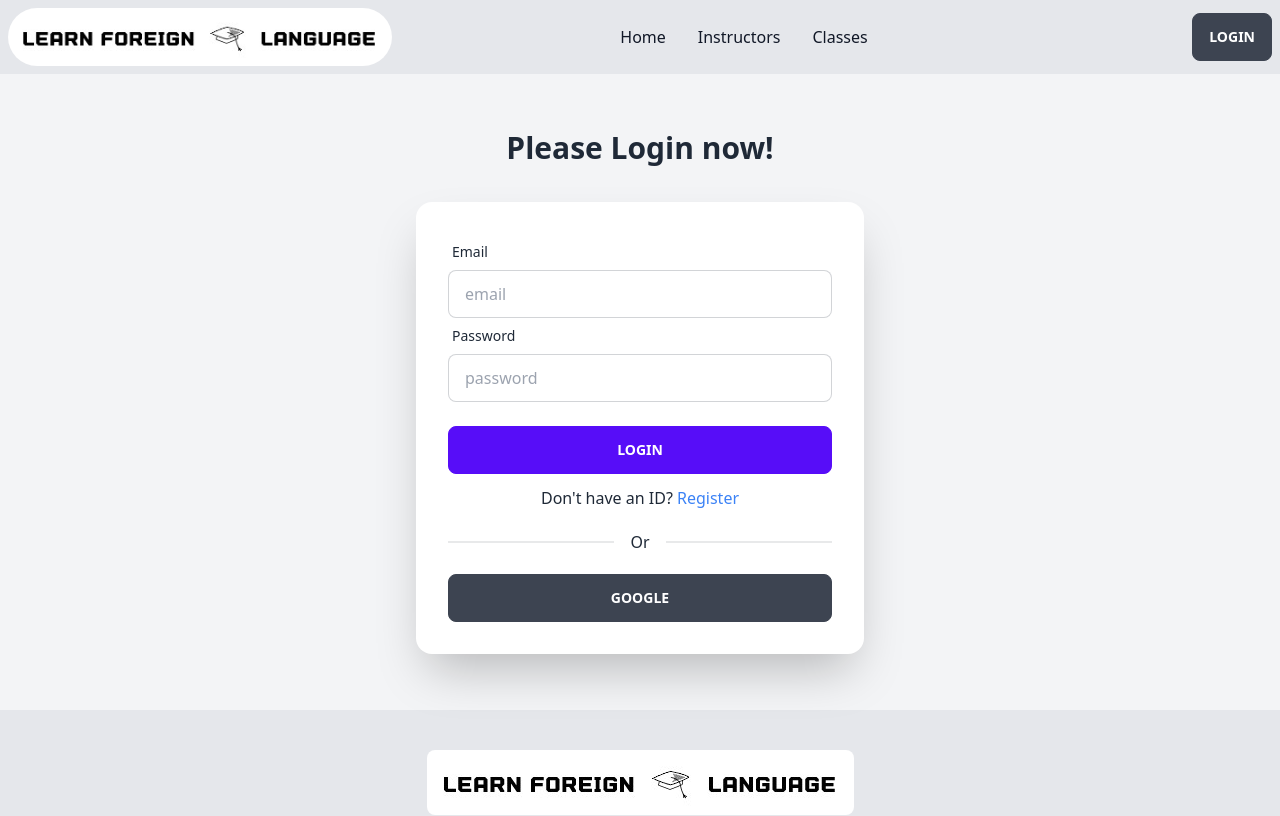
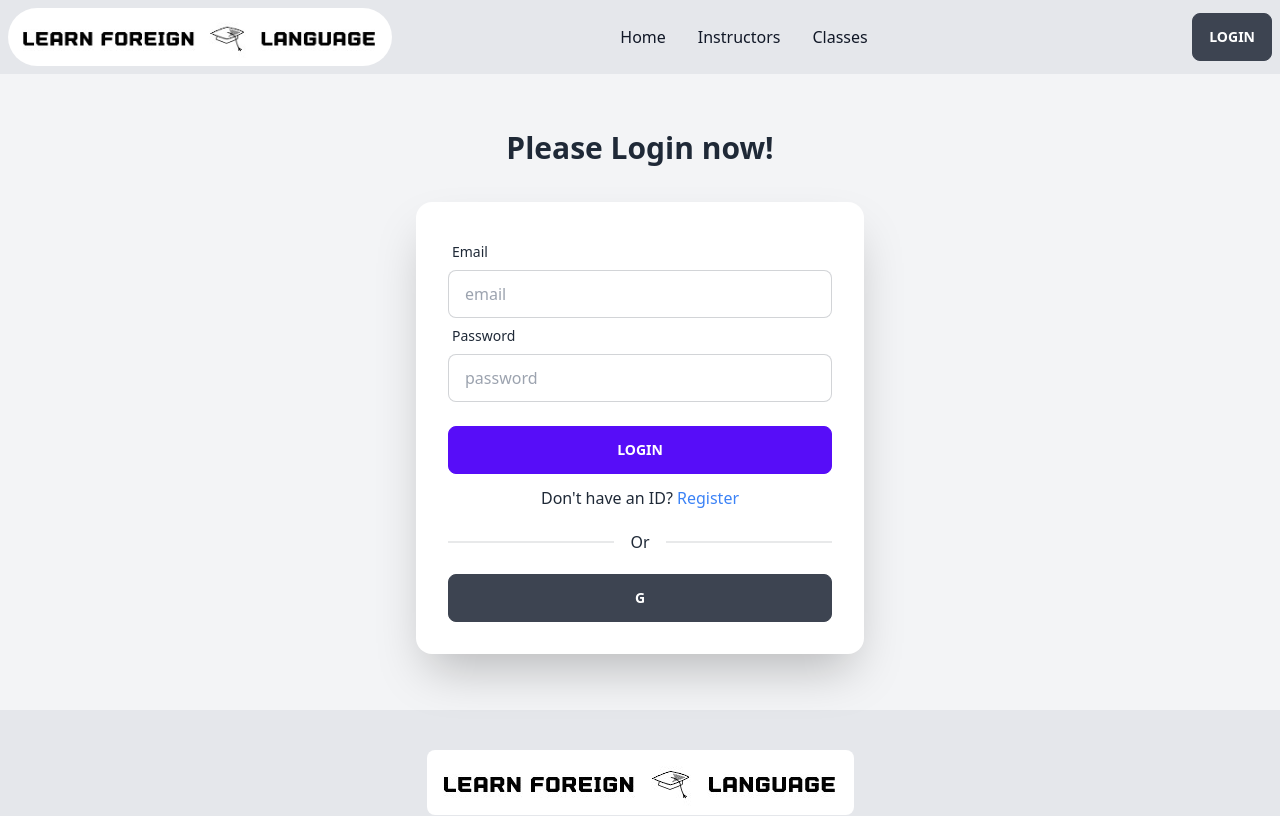
Before and after one commit to bzaman-tk/lms-client, a React (Vite) app: page /login in a window 1280 px wide. Shown: the top 816 px of the page. Built offline with nearby package versions, Linux system fonts and the light colour scheme; no server answers.

Commit message:
social login added

```diff
--- a/package.json
+++ b/package.json
@@ -15,6 +15,7 @@
     "react": "^18.2.0",
     "react-dom": "^18.2.0",
     "react-hook-form": "^7.44.3",
+    "react-icons": "^4.9.0",
     "react-router-dom": "^6.11.1",
     "theme-change": "^2.5.0"
   },
--- a/src/components/pages/accounts/Login.jsx
+++ b/src/components/pages/accounts/Login.jsx
@@ -1,6 +1,7 @@
 import React from 'react';
 import { useForm } from 'react-hook-form';
 import { Link } from 'react-router-dom';
+import SocialLogin from '../../shared/SocialLogin';
 
 const Login = () => {
     const { register, handleSubmit, watch, formState: { errors } } = useForm();
@@ -40,7 +41,7 @@ const Login = () => {
                             <p className='mt-3 text-center'>Don't have an ID? <Link className='text-blue-500' to='/register'>Register</Link></p>
                         </form>
                         <div className="divider">Or</div>
-                        <button className="btn">google</button>
+                        <SocialLogin />
                     </div>
                 </div>
             </div>
--- a/src/components/pages/accounts/Register.jsx
+++ b/src/components/pages/accounts/Register.jsx
@@ -2,6 +2,7 @@ import React, { useState } from 'react';
 import { useForm } from 'react-hook-form';
 import { Link, useNavigate } from 'react-router-dom';
 import useAuth from '../../../hook/useAuth';
+import SocialLogin from '../../shared/SocialLogin';
 
 const Register = () => {
     const { createUser, updateUserProfile } = useAuth();
@@ -114,7 +115,7 @@ const Register = () => {
                             <p className='mt-3 text-center'>Already have Registered? <Link className='text-blue-500' to='/login'>Login</Link></p>
                         </form>
                         <div className="divider">Or</div>
-                        <button className="btn">google</button>
+                        <SocialLogin />
                     </div>
                 </div>
             </div>
--- /dev/null
+++ b/src/components/shared/SocialLogin.jsx
@@ -0,0 +1,23 @@
+import React, { useState } from 'react';
+import useAuth from '../../hook/useAuth';
+
+const SocialLogin = () => {
+    const [error, setError] = useState({})
+    const { googleLogin } = useAuth();
+    const hanldeGoogleLogin = () => {
+        setError({})
+        googleLogin()
+            .then()
+            .catch(e => {
+                setError({ type: 'google', message: e.message })
+            })
+    }
+    return (
+        <>
+            <button onClick={hanldeGoogleLogin} className="btn">G</button>
+            {(error && error.type === 'google') && <span className="text-red-600 my-3">{error.message}</span>}
+        </>
+    );
+};
+
+export default SocialLogin;
```
Also changed, not shown: 1 other file (tests, documents, lock files or other folders).
